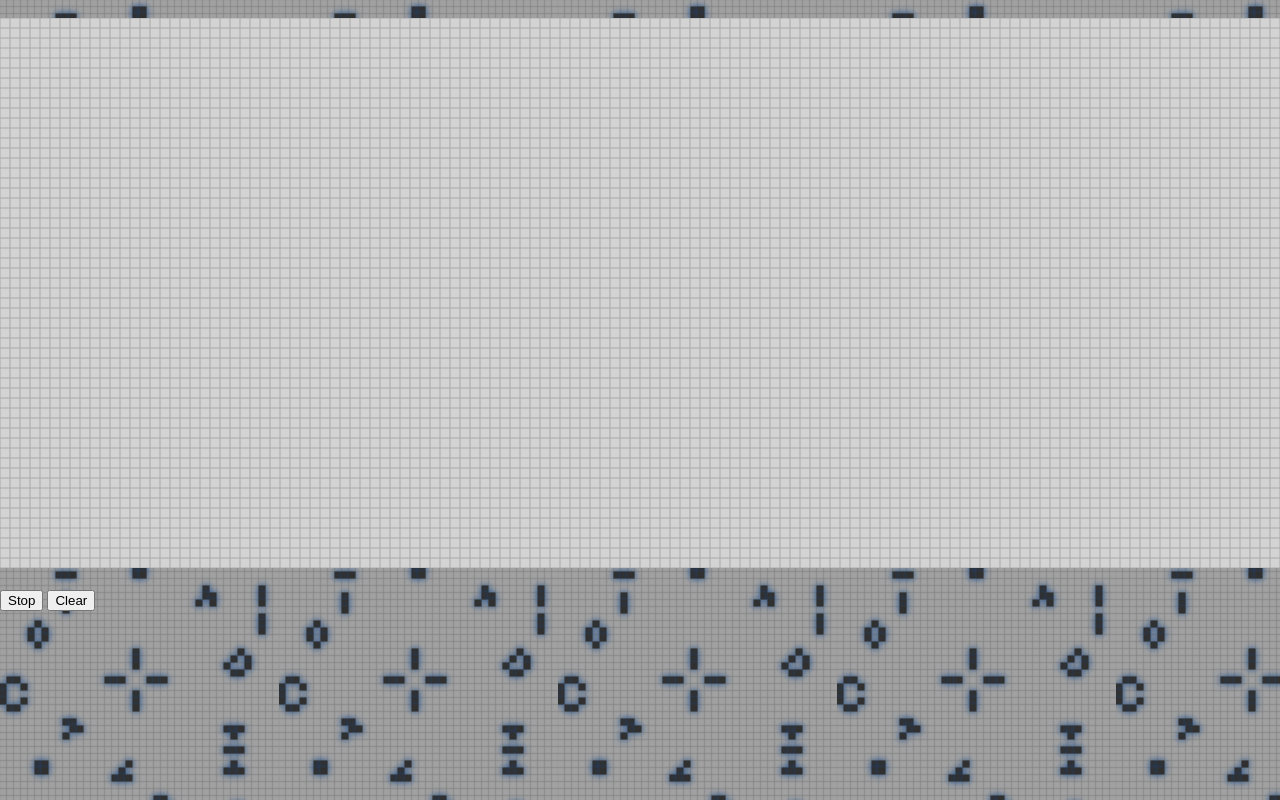
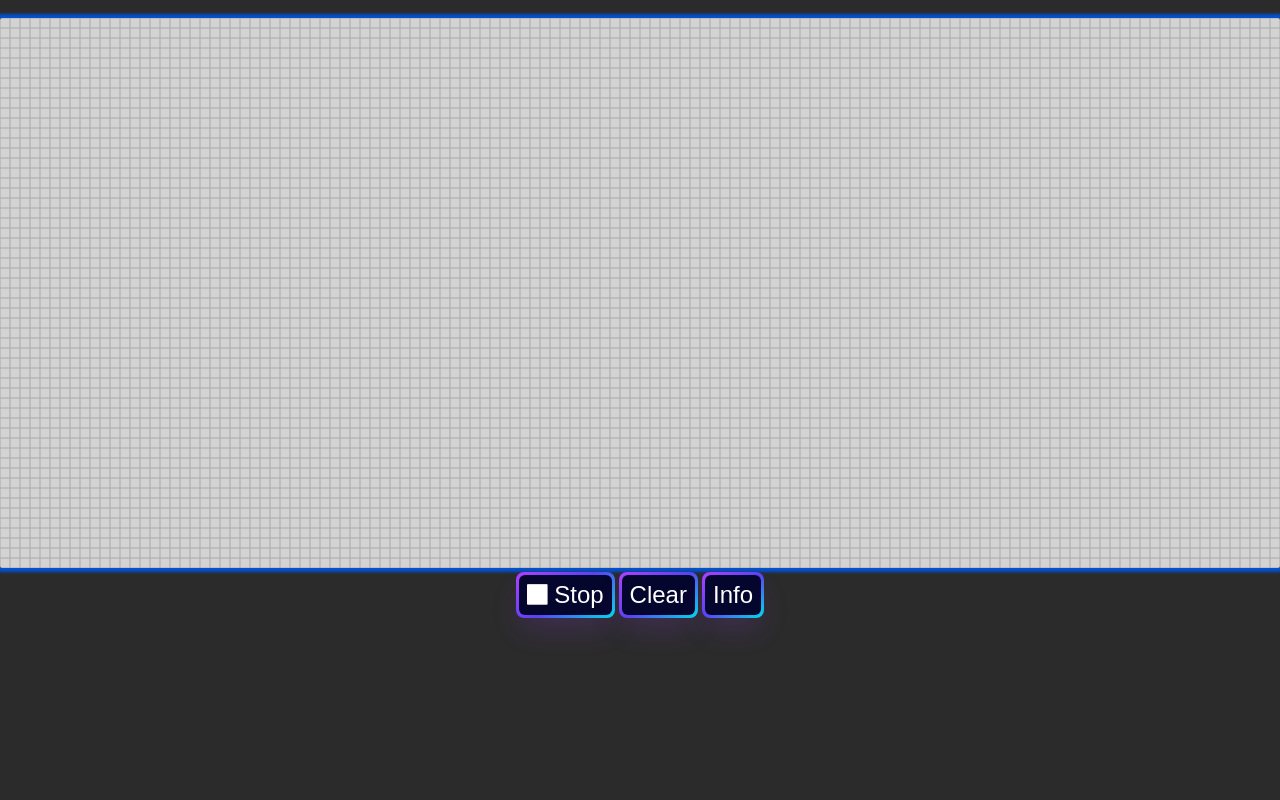
Before and after one commit to RicardoMaciel117/GameofLife, a plain HTML site: page index.html in a window 1280 px wide. Both pictures are taken after a click on the button "Start". Drawn offline with Linux system fonts and the light colour scheme.

Commit message:
Some css

```diff
--- a/css/main.css
+++ b/css/main.css
@@ -1,4 +1,67 @@
+.active-game{
+  box-shadow: 0 0 3px 4px #0450d1;
+  animation: mymove 3s infinite;
+	border-radius: 2px;
+}
+
+@keyframes mymove {
+  50% {box-shadow: 0 0 7px 4px #07dfe3;}
+}
+
+.controls-container{
+  display: flex;
+  justify-content: center;
+  align-items: center;
+}
+
+
+
+.controls-game {
+  align-items: center;
+  background-image: linear-gradient(144deg,#AF40FF, #5B42F3 50%,#00DDEB);
+  border: 0;
+  border-radius: 8px;
+  box-shadow: rgba(151, 65, 252, 0.2) 0 15px 30px -5px;
+  box-sizing: border-box;
+  color: #FFFFFF;
+  display: flex;
+  font-family: Phantomsans, sans-serif;
+  font-size: 1.5em;
+  justify-content: center;
+  max-width: 100%;
+  padding: 3px;
+  text-decoration: none;
+  user-select: none;
+  -webkit-user-select: none;
+  touch-action: manipulation;
+  white-space: nowrap;
+  cursor: pointer;
+}
+
+.controls-game:active,
+.controls-game:hover {
+  outline: 0;
+}
+
+.controls-game span {
+  background-color: rgb(5, 6, 45);
+  padding: 6px 8px;
+  border-radius: 6px;
+  width: 100%;
+  height: 100%;
+  transition: 300ms;
+}
+
+.controls-game:hover span {
+  background: none;
+}
+
+
+
 body{
+  /*
   background-image: url("../images/back.png");
+  */
+  background: #2b2b2b;
   margin: 0;
 }
--- a/index.html
+++ b/index.html
@@ -3,14 +3,23 @@
 <head>
   <title>Conway's Game of Life</title>
   <link rel="stylesheet" type="text/css" href="css/main.css" />
+  <link rel="stylesheet" href="https://cdnjs.cloudflare.com/ajax/libs/font-awesome/4.7.0/css/font-awesome.min.css">
+  <meta charset="utf-8" />
 </head>
 <body>
     <nav>&nbsp;</nav>
   <div id="gameContainer"></div>
 
-  <br>
-  <button id="startStopButton">Start</button>
-  <button id="clearButton">Clear</button>
+  <div class="controls-container">
+    <button id="startStopButton" class="controls-game">
+      <span class="text">
+        <i class="fa fa-play"></i>
+        Start
+      </span>
+    </button>&nbsp;
+    <button id="clearButton" class="controls-game"><span class="text">Clear</span></button>&nbsp;
+    <button class="controls-game" role="button"><span class="text">Info</span></button>
+  </div>
 
 
   <script type="text/javascript" src="js/board.js"></script>
--- a/js/board.js
+++ b/js/board.js
@@ -6,8 +6,8 @@ document.addEventListener('DOMContentLoaded', () => {
 
   // Get client width to create an adjustable canvas
   const boardContainer = document.getElementById('gameContainer');
-  const board_width = boardContainer.clientWidth
-  const last_number = parseInt(board_width.toString().split("").pop());
+  const boardWidth = boardContainer.clientWidth
+  const lastNumber = parseInt(boardWidth.toString().split("").pop());
 
 
   /*
@@ -15,13 +15,13 @@ document.addEventListener('DOMContentLoaded', () => {
   * Cells width and height is: 10px
   */
 
-  if(last_number === 0){
-    canvas.width = board_width;
+  if(lastNumber === 0){
+    canvas.width = boardWidth;
   }
   else{
     // Center and set canvas width as multiple of 10
-    boardContainer.style.marginLeft = (last_number / 2)+"px";
-    canvas.width = board_width - (last_number - 1);
+    boardContainer.style.marginLeft = (lastNumber / 2)+"px";
+    canvas.width = boardWidth - (lastNumber - 1);
   }
 
   // Set canvas height as multiple of 10
@@ -42,16 +42,22 @@ document.addEventListener('DOMContentLoaded', () => {
 });
 
 
-
-
 // Add event listener to the start/stop button to start and stop the game
 document.getElementById("startStopButton").addEventListener("click", function() {
   if (gameOfLife.isRunning()) {
     gameOfLife.stop();
-    this.innerHTML = "Start";
+    this.innerHTML = `
+      <span class="text">
+        <i class="fa fa-play"></i> Start
+      </span>
+    `;
   } else {
     gameOfLife.start();
-    this.innerHTML = "Stop";
+    this.innerHTML = `
+      <span class="text">
+        <i class="fa fa-stop"></i> Stop
+      </span>
+    `;
   }
 });
 
--- a/js/game.js
+++ b/js/game.js
@@ -90,12 +90,14 @@ GameOfLife.prototype.start = function() {
     self.draw();
   }, 1000 / this.fps);
   this.running = true;
+  this.canvas.classList.add('active-game');
 };
 
 GameOfLife.prototype.stop = function() {
   // Stop the game loop
   clearInterval(this.intervalId);
   this.running = false;
+  this.canvas.classList.remove('active-game');
 };
 
 GameOfLife.prototype.isRunning = function() {
```
